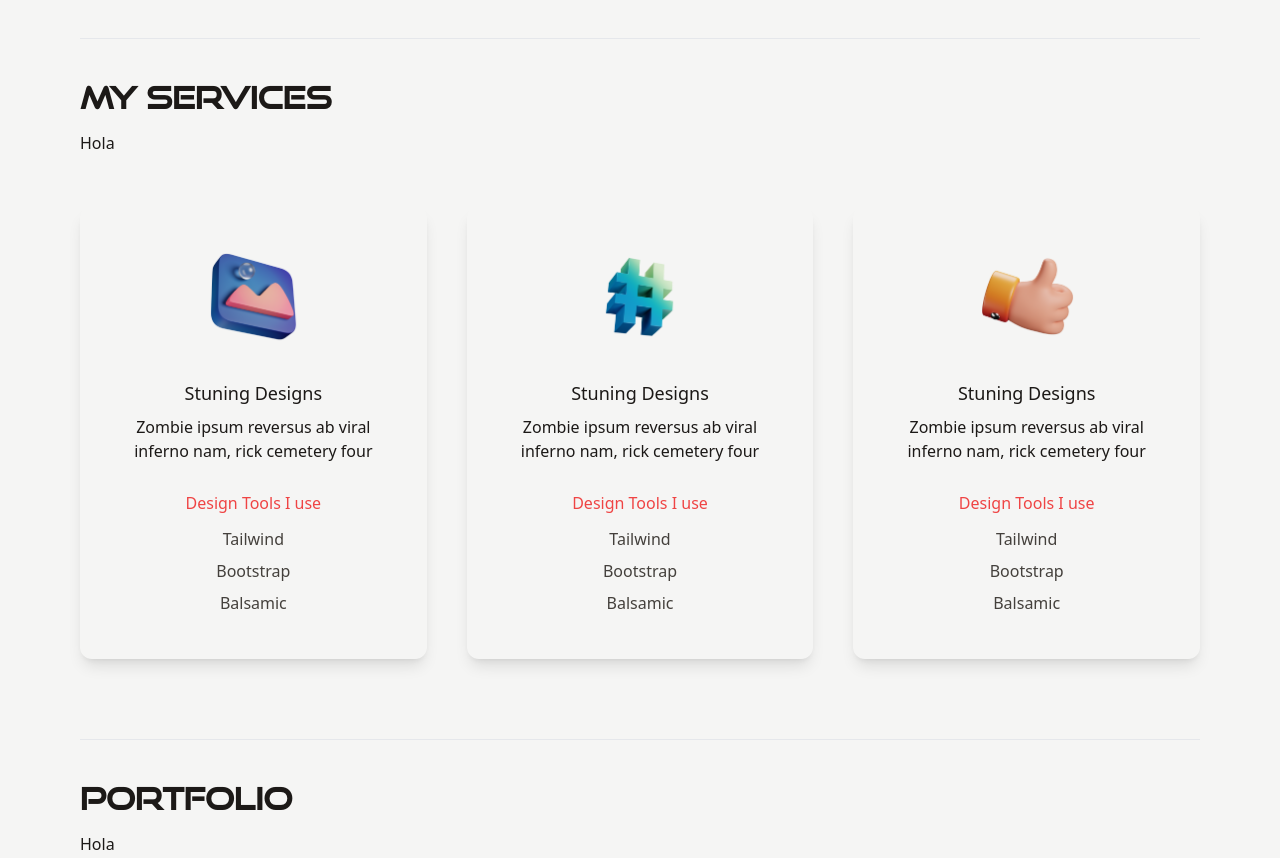
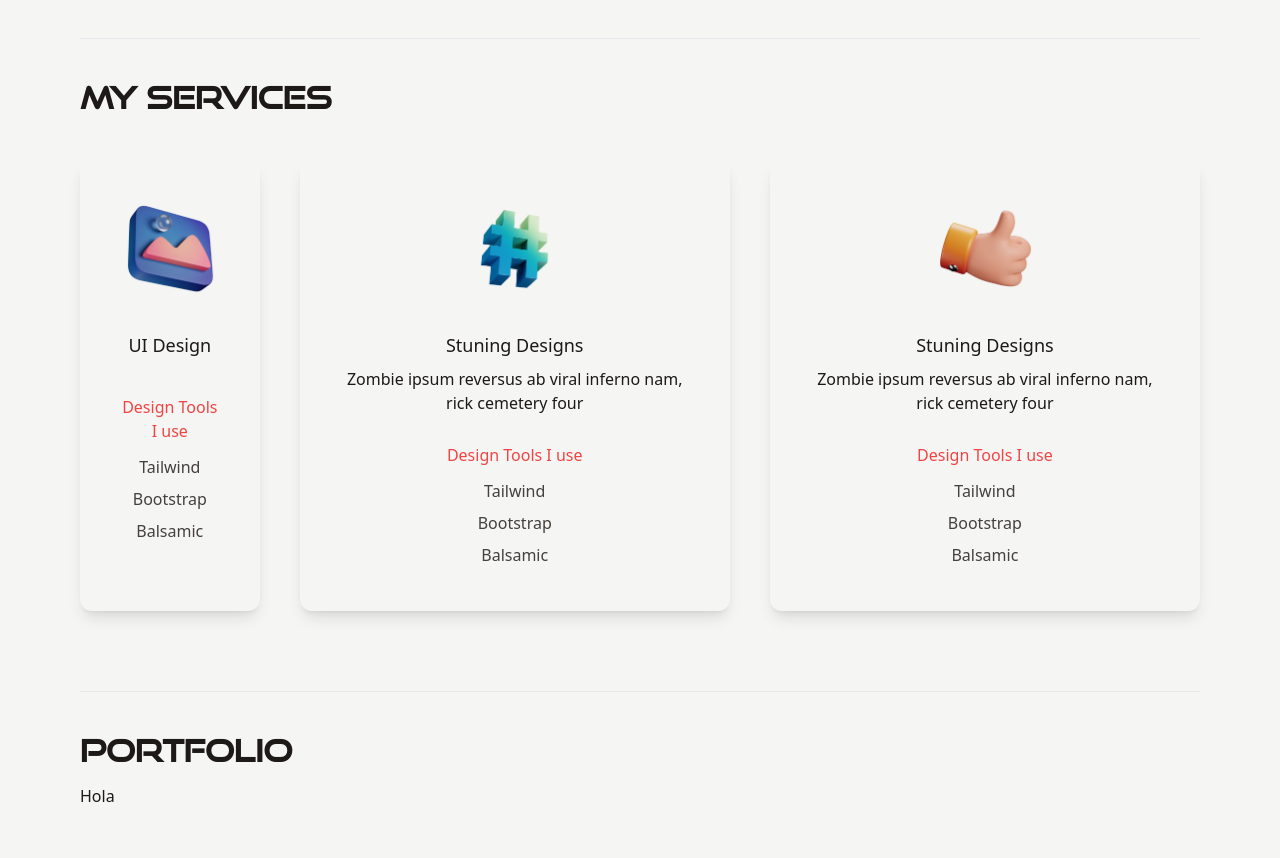
Before and after one commit to JavierCerveraL/Portfolio, a Next.js app: page / in a window 1280 px wide. Shown: the part 894-1752 px from the top of the page. Built offline with nearby package versions, Linux system fonts and the light colour scheme; grey boxes are pictures that could not be loaded.

Commit message:
animations and text

```diff
--- a/pages/index.js
+++ b/pages/index.js
@@ -101,9 +101,6 @@ export default function Home() {
             <h3 className="text-3xl text-stone-900 font-semibold  py-1 pt-5  dark:text-white font-good">
               My Services
             </h3>
-            <p className=" text-stone-900 text-md leading-8 py-2  dark:text-white ">
-              Hola
-            </p>
           </div>
           <div className="lg:flex gap-10">
             {/* {SERVICES} */}
@@ -116,11 +113,9 @@ export default function Home() {
                 alt="developer-image"
               />
               <h3 className="text-stone-900  text-lg font-medium pt-8 pb-2  dark:text-red-600 ">
-                Stuning Designs
+                UI Design
               </h3>
-              <p className="text-stone-900 pb-3 dark:text-white">
-                Zombie ipsum reversus ab viral inferno nam, rick cemetery four
-              </p>
+              <p className="text-stone-900 pb-3 dark:text-white"></p>
               <h4 className="text-red-500 pt-4 pb-2  font-medium dark:text-white">
                 Design Tools I use
               </h4>
```
